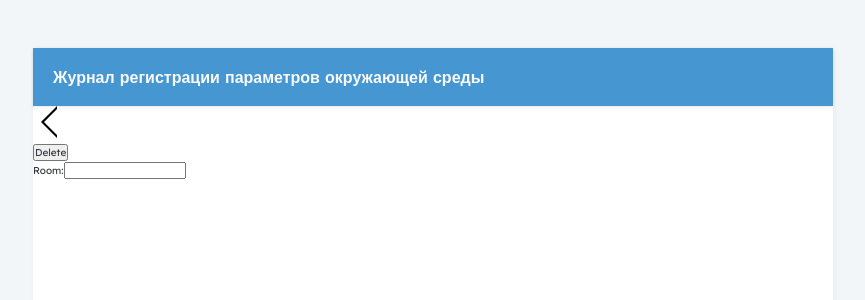
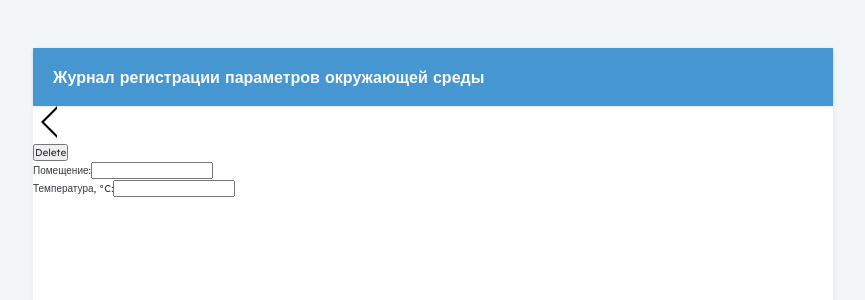
Before and after one commit to PaulAleksandrov93/envirotrack-frontend, a React (Create React App) app: page /#/parameter/1 in a window 1280 px wide. Shown: the top 300 px of the page, without its empty margins (207-1072 px from the left). Built offline with nearby package versions, Linux system fonts and the light colour scheme; no server answers.

Commit message:
some fixed in frontend

```diff
--- a/src/pages/ParametersPage.js
+++ b/src/pages/ParametersPage.js
@@ -8,7 +8,7 @@ const ParameterPage = () => {
 
   const getParameter = useCallback(async () => {
     if (id === 'new') return;
-    let response = await fetch(`/api/parameters/${id}/`);
+    let response = await fetch(`/backend/parameters/${id}/`);
     let data = await response.json();
     setParameter(data);
   }, [id]);
@@ -20,7 +20,7 @@ const ParameterPage = () => {
   }, [getParameter]);
 
   let createParameter = async () => {
-    fetch(`/api/parameters/`, {
+    fetch(`/backend/parameters/`, {
       method: 'POST',
       headers: {
         'Content-Type': 'application/json',
@@ -30,7 +30,7 @@ const ParameterPage = () => {
   };
 
   let updateParameter = async () => {
-    fetch(`/api/parameters/${id}/`, {
+    fetch(`/backend/parameters/${id}/`, {
       method: 'PUT',
       headers: {
         'Content-Type': 'application/json',
@@ -41,7 +41,7 @@ const ParameterPage = () => {
 
   let deleteParameter = async () => {
     if (parameter !== null) {
-      await fetch(`/api/parameters/${id}/`, {
+      await fetch(`/backend/parameters/${id}/`, {
         method: 'DELETE',
         headers: {
           'Content-Type': 'application/json',
@@ -83,18 +83,28 @@ const ParameterPage = () => {
           <button onClick={handleSubmit}>Done</button>
         )}
       </div>
+      {/* Display and edit Room */}
       <div>
-        <label htmlFor='room'>Room:</label>
+        <label htmlFor='room'>Помещение:</label>
         <input
           type='text'
           id='room'
-          value={parameter?.room || ''}
+          value={parameter?.room.room_number || ''}
           onChange={(e) => handleChange('room', e.target.value)}
         />
       </div>
-      {/* Add more input fields for other parameter properties */}
+      {/* Display and edit other fields */}
+      <div>
+        <label htmlFor='temperature_celsius'>Температура, °C:</label>
+        <input
+          type='number'
+          id='temperature_celsius'
+          value={parameter?.temperature_celsius || ''}
+          onChange={(e) => handleChange('temperature_celsius', e.target.value)}
+        />
+      </div>
+      {/* Add similar input fields for other parameter properties */}
     </div>
   );
-};
-
+}
 export default ParameterPage;
```
Also changed, not shown: 1 other file (tests, documents, lock files or other folders).
